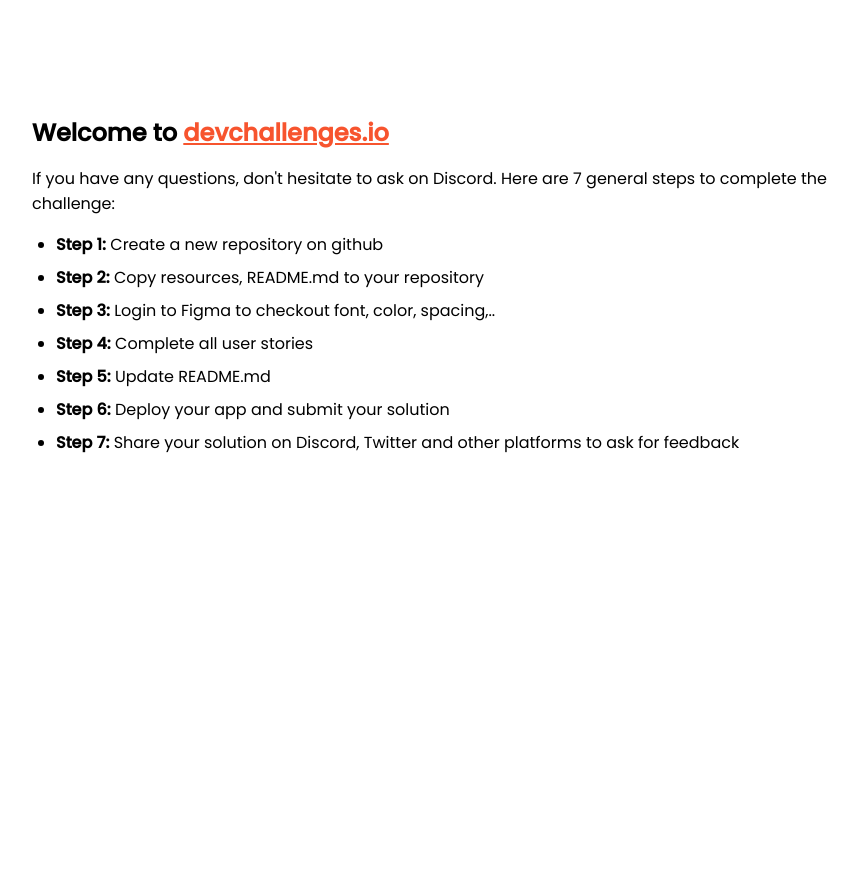
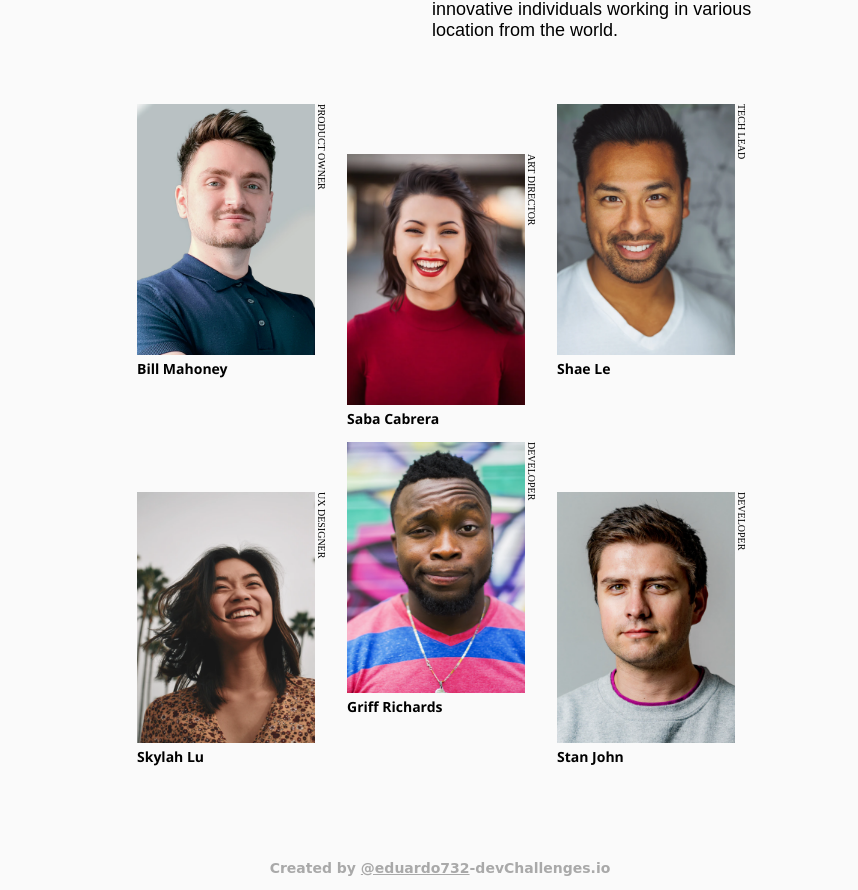
Before and after one commit to eduardo732/teamPage, a plain HTML site: page index.html in a window 1280 px wide. Shown: the part 125-1015 px from the top of the page, without its empty margins (208-1066 px from the left). Before the commit the page ends 800 px from the top, so only its background shows below. Drawn offline with Linux system fonts and the light colour scheme.

Commit message:
teamPage finished

```diff
--- a/index.html
+++ b/index.html
@@ -1,95 +1,60 @@
 <!DOCTYPE html>
 <html lang="en">
 <head>
-    <meta charset="utf-8" />
-    <meta
-      name="viewport"
-      content="width=device-width, initial-scale=1,
-  maximum-scale=5"
-    />
-
-    <link rel="icon" href="devchallenges.png" />
-
-    <link
-      rel="shortcut icon"
-      type="image/x-icon"
-      href="https://devchallenges.io/"
-    />
-
-    <link
-      href="https://fonts.googleapis.com/css2?family=Poppins:wght@400;500&display=swap"
-      rel="stylesheet"
-    />
-
-    <title>Devchallenges</title>
-
-    <style>
-      body {
-        font-family: "Poppins", sans-serif;
-      }
-
-      ul {
-        padding-left: 24px;
-      }
-
-      li {
-        margin-bottom: 8px;
-      }
-
-      .welcome {
-        max-width: 800px;
-        margin: 0 auto;
-      }
-
-      .welcome-text {
-        margin-top: 30vh;
-        font-weight: 500;
-      }
-
-      .welcome-text p {
-        font-size: 1rem;
-        font-weight: 400;
-      }
-
-      .welcome-text h1 {
-        font-size: 1.5rem;
-      }
-
-      .welcome-text a {
-        color: #f7542e;
-      }
-    </style>
+    <meta charset="UTF-8">
+    <meta http-equiv="X-UA-Compatible" content="IE=edge">
+    <meta name="viewport" content="width=device-width, initial-scale=1.0">
+    <title>TeamPage</title>
+    <link rel="icon" href="./assets/devchallenges.png" />
+    <link rel="stylesheet" href="style.css">
 </head>
 <body>
-    <div class="welcome">
-      <div class="welcome-text">
-        <h1>
-          Welcome to
-          <a href="https://devchallenges.io/" target="_blank"
-            >devchallenges.io</a
-          >
-        </h1>
-
-        <p>
-          If you have any questions, don't hesitate to ask on Discord. Here are
-          7 general steps to complete the challenge:
+    <header id="header">
+        <div id="title">
+            <h1>The creative crew</h1>
+        </div>
+        <div id="description">
+            <h2>WHO WE ARE</h2>
+            <p>We are team of reatively diverse. driven. innovative
+                individuals working in various location from the world.
             </p>
         </div>
+    </header>
+    <section id="content">
+        <article class="team">
+            <img src="./assets/photo1.png" alt="photo">
+            <p>PRODUCT OWNER</p>
+            <h3>Bill Mahoney</h3>
+        </article>
+        <article class="team pair">
+            <img src="./assets/photo2.png" alt="photo">
+            <p>ART DIRECTOR</p>
+            <h3>Saba Cabrera</h3>
+        </article>
+        <article class="team">
+            <img src="./assets/photo3.png" alt="photo">
+            <p>TECH LEAD</p>
+            <h3>Shae Le</h3>
+        </article>
+        <article class="team pair">
+            <img src="./assets/photo4.png" alt="photo">
+            <p>UX DESIGNER</p>
+            <h3>Skylah Lu</h3>
+        </article>
+        <article class="team">
+            <img src="./assets/photo5.png" alt="photo">
+            <p>DEVELOPER</p>
+            <h3>Griff Richards</h3>
+        </article>
+        <article class="team pair">
+            <img src="./assets/photo6.png" alt="photo">
+            <p>DEVELOPER</p>
+            <h3>Stan John</h3>
+        </article>
+    </section>
+    <footer>
+        <p>Created by <strong><u>@eduardo732</u></strong>-devChallenges.io</p>
+    </footer>
 
-      <ul>
-        <li><b>Step 1:</b> Create a new repository on github</li>
-        <li><b>Step 2:</b> Copy resources, README.md to your repository</li>
-        <li>
-          <b>Step 3:</b> Login to Figma to checkout font, color, spacing,..
-        </li>
-        <li><b>Step 4:</b> Complete all user stories</li>
-        <li><b>Step 5:</b> Update README.md</li>
-        <li><b>Step 6:</b> Deploy your app and submit your solution</li>
-        <li>
-          <b>Step 7:</b> Share your solution on Discord, Twitter and other
-          platforms to ask for feedback
-        </li>
-      </ul>
-    </div>
 </body>
 </html>
--- /dev/null
+++ b/style.css
@@ -0,0 +1,101 @@
+*{
+    background-color:#FAFAFA;
+}
+#header{
+    display:flex;
+    flex-direction:column;
+    margin-bottom: 50px;
+    margin-left: 5px;
+}
+#title h1{
+    font-family: serif;
+    font-size: 36px;
+    top: 71px;
+    font-weight: 700;
+}
+#description h2{
+    font-weight: 700;
+    font-size: 20px;
+}
+#description p{
+    font-size: 18px;
+    font-family: fantasy;
+}
+#content{
+    display:grid;
+    grid-template-columns: 180px 180px;
+    justify-content: center;
+    align-content: center;
+}
+.team{
+    margin-left:20px;
+    display:grid;
+    grid-template-columns: 138px 11px;
+    grid-template-rows: min-content;
+}
+.team img{
+    width:138px;
+    height:211px;
+}
+.team p{
+    height:161px;
+    font-family: serif;
+    font-weight: 400;
+    font-size: 10px;
+    writing-mode: vertical-rl;
+    text-orientation: mixed;
+}
+.team h3{
+    font-family:'Segoe UI', Tahoma, Geneva, Verdana, sans-serif;
+    font-size: 14px;
+    font-weight: 600;
+    margin-top: 4px;
+}
+.pair{
+    margin-top:50px;
+}
+footer{
+    margin-top: 80px;
+    width:100vw;
+    text-align:center;
+}
+footer p{
+    font-family: cursive;
+    font-weight: 700;
+    font-size: 14px;
+    color: #A9A9A9;
+
+}
+@media(min-width:550px){
+    #content{
+        display:grid;
+        grid-template-columns: 180px 180px 180px;
+    }
+}
+
+@media(min-width:600px){
+    #header{
+        display:flex;
+        flex-direction:row;
+        width:60vw;
+        margin: 45px  auto;
+    }
+    #title{
+        width:50%;
+    }
+    #description{
+        width:50%;
+    }
+    #content{
+        grid-template-columns: 210px 210px 210px;
+    }
+    .team{
+        grid-template-columns: 180px 11px;
+    }
+    .team img{
+        width:178px;
+        height:251px;
+    }
+
+
+}
```
Also changed, not shown: instructions.html (added, +95 -0 lines). Lines whose indentation alone changed are shown as unchanged.
